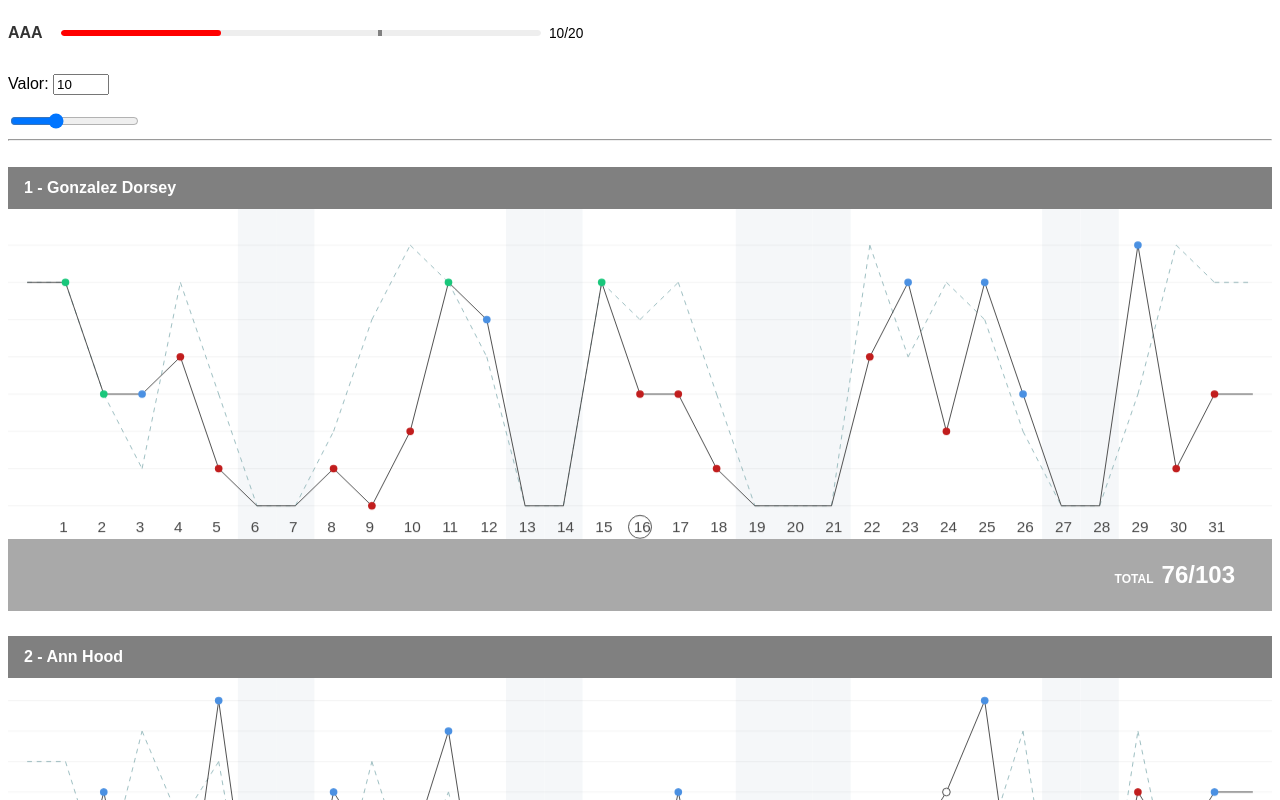
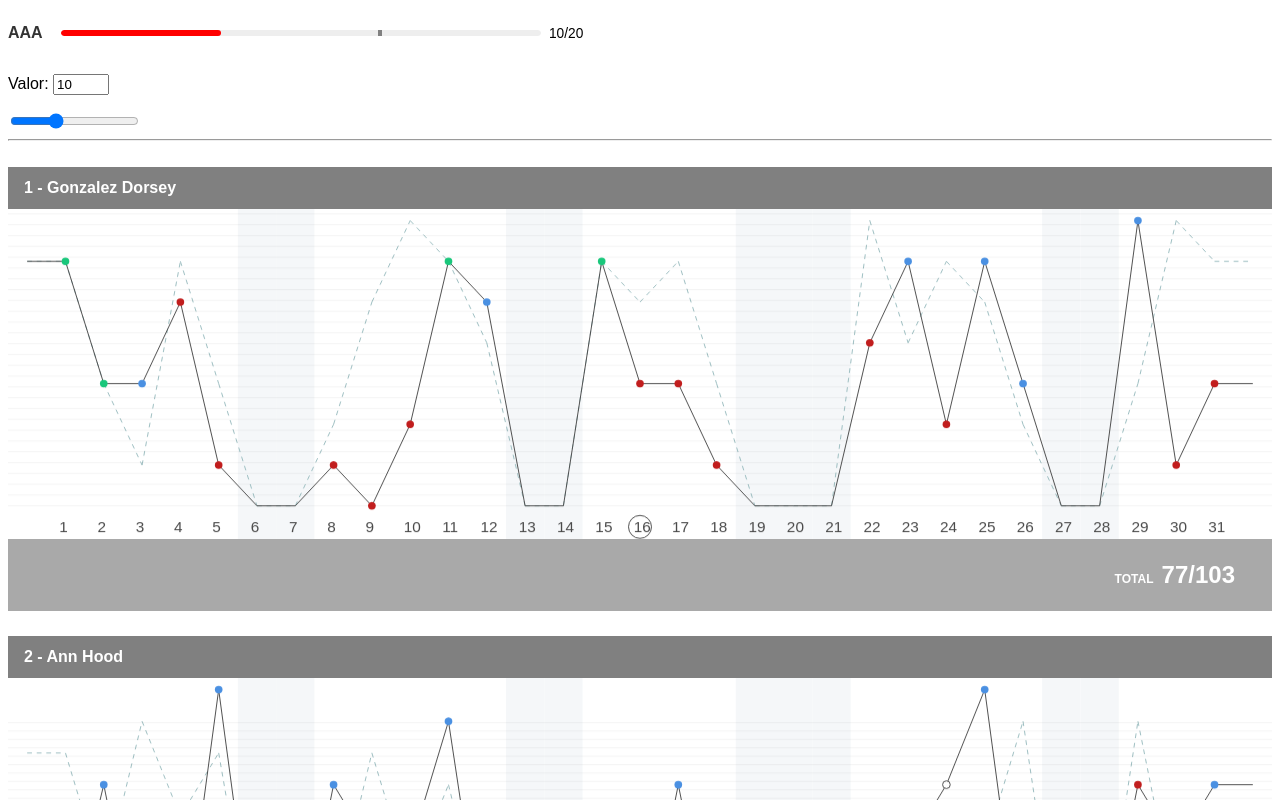
Before and after one commit to jephsanchez/grafica-estimacion-logro, an Angular app: page / in a window 1280 px wide. Shown: the top 800 px of the page. Built offline with nearby package versions, Linux system fonts and the light colour scheme.

Commit message:
Se corrige comportamiento de grilla en valores altos

```diff
--- a/src/app/app.component.html
+++ b/src/app/app.component.html
@@ -92,9 +92,9 @@
                                 <line   class="grid"
                                         *ngFor="let item of user.data; index as i"
                                         [attr.x1]="-distancePoints*1.5"
-                                        [attr.y1]="i * height/maxValue[a]"
+                                        [attr.y1]="grillaRatio * i * height/maxValue[a]"
                                         [attr.x2]="distancePoints * lastDay + distancePoints*1.5"
-                                        [attr.y2]="i * height/maxValue[a]"/>
+                                        [attr.y2]="grillaRatio * i * height/maxValue[a]"/>
                         </g>
                         <!-- Puntos de Logro -->
                         <g>
--- a/src/app/app.component.ts
+++ b/src/app/app.component.ts
@@ -44,7 +44,7 @@ export class AppComponent  {
         {
           "dia": 4,
           "estimacion": 6,
-          "logro": 4,
+          "logro": 5,
           "finde": false
         },
         {
@@ -1375,6 +1375,7 @@ export class AppComponent  {
   visor:boolean = false;
   scrollPositionY:number = 0;
   totalesPizarra:any[] = [];
+  grillaRatio:number;
 
   constructor() { }
 
@@ -1408,11 +1409,12 @@ export class AppComponent  {
       this.estiMax.push(Math.max.apply(Math, estiMaxA));
       this.logroMax.push(Math.max.apply(Math, logroMaxA));
       if(this.estiMax[i] > this.logroMax[i]) {
-        this.maxValue.push(this.estiMax[i]+2)
+        this.maxValue.push(this.estiMax[i]*1.175)
       }
       else if(this.estiMax[i] < this.logroMax[i] || this.estiMax[i] === this.logroMax[i]) {
-        this.maxValue.push(this.logroMax[i]+2)
+        this.maxValue.push(this.logroMax[i]*1.175)
       }
+      this.grillaRatio = this.maxValue[0] / this.lastDay;
       let sumaLogro = logroMaxA.reduce(function(a, b){ return a + b; })
       let sumaEsti = estiMaxA.reduce(function(a, b){ return a + b; })
       this.totalesPizarra.push({
```
